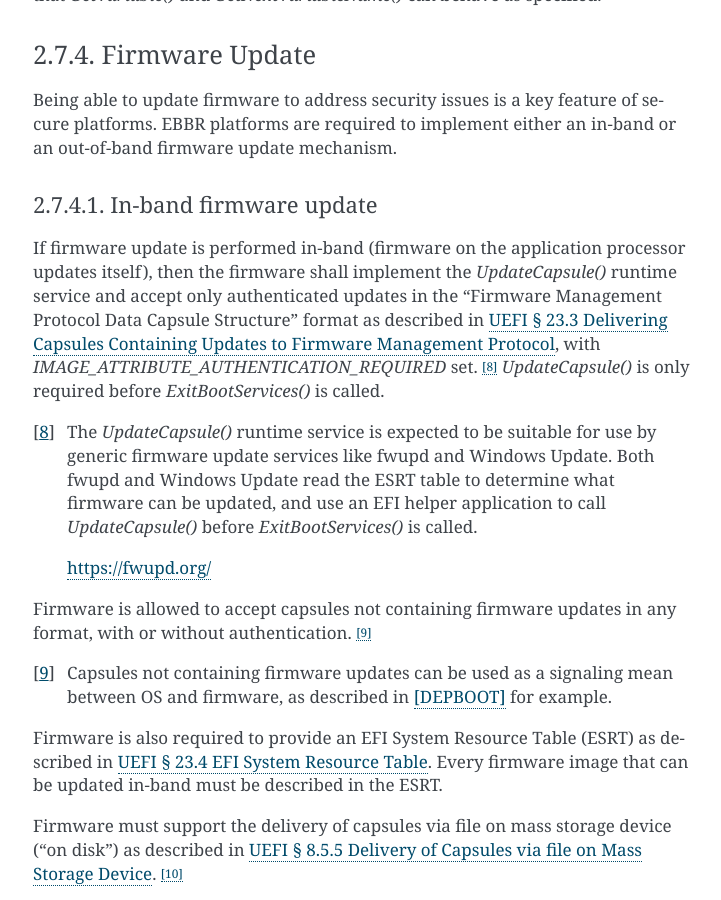
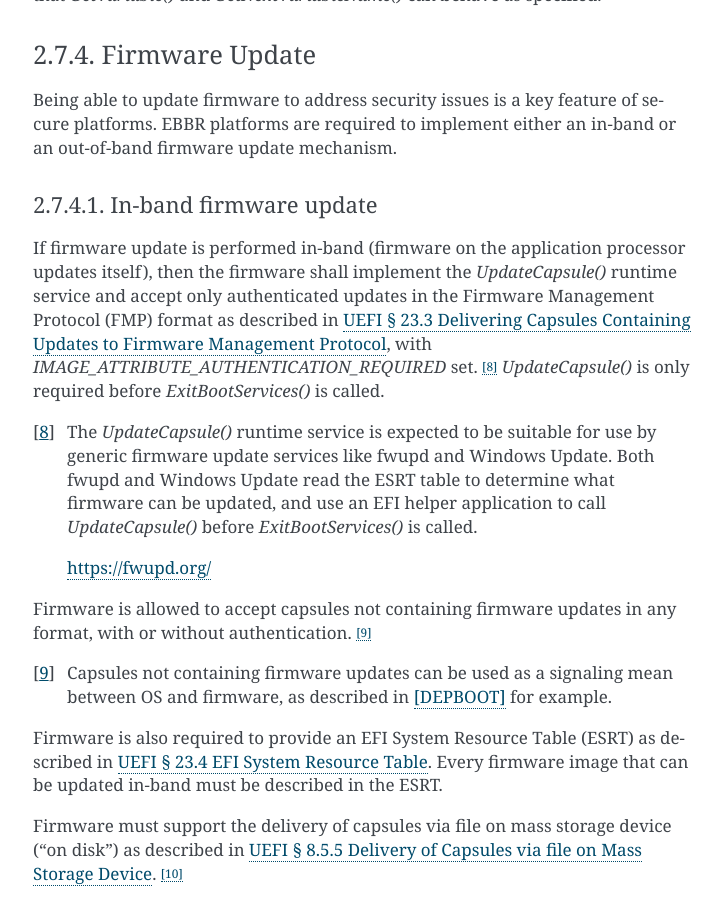
Before and after one commit to ARM-software/ebbr, a Sphinx documentation site: the page built from source/chapter2-uefi.rst, in a window 1280 px wide and 900 px high, scrolled down 12370 px. Shown: the whole window, without its empty margins (387-1108 px from the left). Built offline with Sphinx 7.4.7, drawn with Linux system fonts in a browser that asks for light colours.

Commit message:
chapter2: adjust fmp format wording
We require in-band firmware updates in the "Firmware Management Protocol
Data Capsule Structure" format. This is a bit misleading as this format
described in UEFI § 23.3.2 is only about the capsule body.

Refer to the Firmware Management Protocol format instead to avoid the
confusion, remove the unnecessary quotation marks and introduce the FMP
acronym.

Signed-off-by: Vincent Stehlé <vincent.stehle@arm.com>

```diff
--- a/source/chapter2-uefi.rst
+++ b/source/chapter2-uefi.rst
@@ -622,8 +622,8 @@ In-band firmware update
 
 If firmware update is performed in-band (firmware on the application processor
 updates itself), then the firmware shall implement the `UpdateCapsule()` runtime
-service and accept only authenticated updates in the "Firmware Management
-Protocol Data Capsule Structure" format as described in :UEFI:`23.3`, with
+service and accept only authenticated updates in the Firmware Management
+Protocol (FMP) format as described in :UEFI:`23.3`, with
 `IMAGE_ATTRIBUTE_AUTHENTICATION_REQUIRED` set. [#FMPNote]_
 `UpdateCapsule()` is only required before `ExitBootServices()` is called.
 
```
